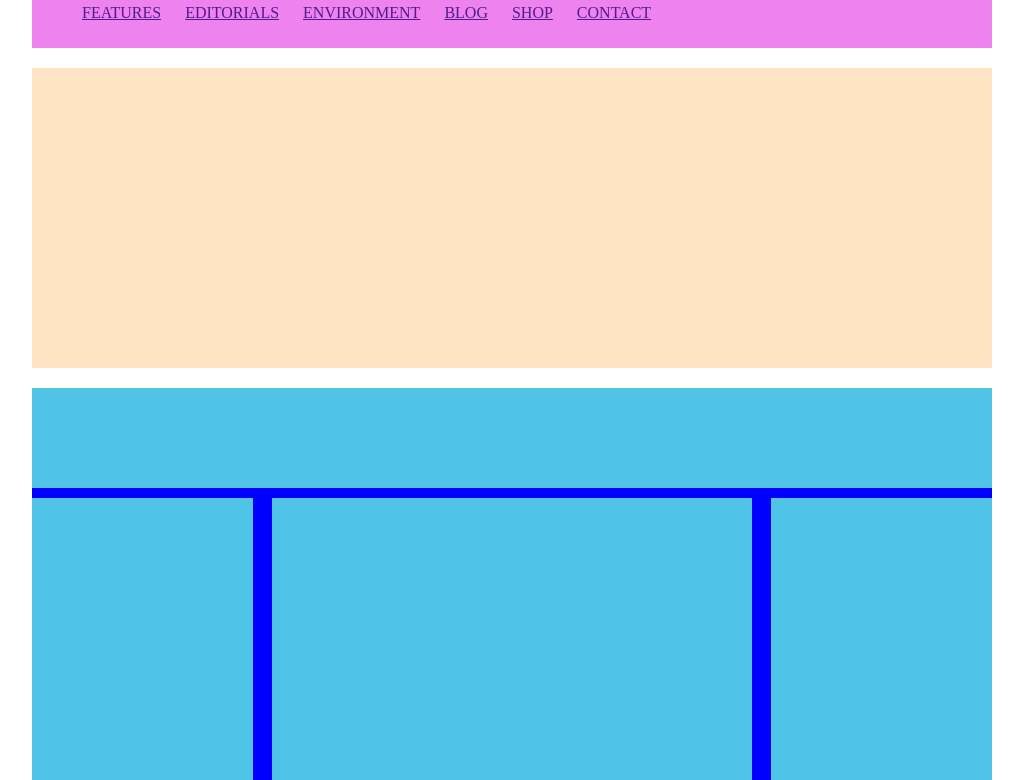
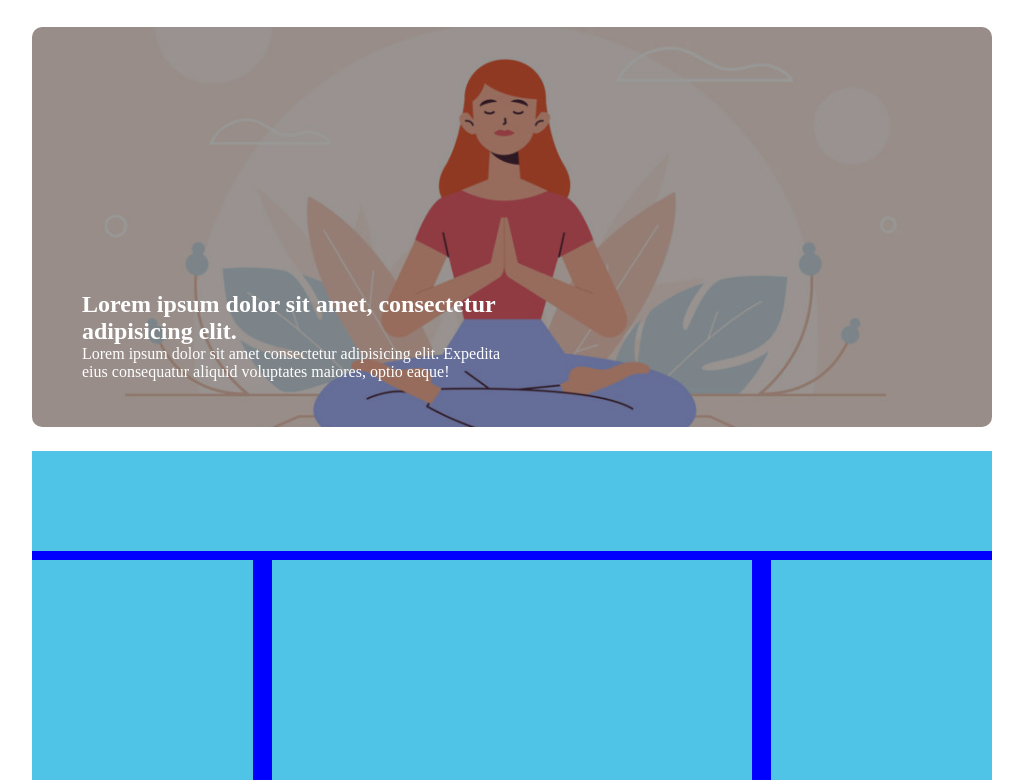
Before and after one commit to mouhcine15/htmlcss-wp, a plain HTML site: page index.html in a window 1280 px wide. Shown: the part 115-895 px from the top of the page, without its empty margins (128-1151 px from the left). Drawn offline with Linux system fonts and the light colour scheme.

Commit message:
prima sezione

```diff
--- a/css/style.css
+++ b/css/style.css
@@ -1,4 +1,8 @@
-
+* {
+    margin: 0;
+    padding: 0;
+    box-sizing: border-box;
+}
 body {
     width: 1000px;
     margin: auto;
@@ -6,9 +10,6 @@ body {
 
 header {
     margin: 20px;
-    /* debug */
-    background-color: violet;
-    /* height: 100px; */
 }
 #logo {
     border-right: 2px solid grey;
@@ -24,9 +25,23 @@ header div li {
 
 #primasezione {
     margin: 20px;
-    /* debug */
-    background-color: bisque;
-    height: 300px;
+    position: relative;
+}
+section img {
+    filter: brightness(60%);
+}
+#big-banner {
+    width: 100%;
+    height: 400px;
+    object-fit: cover;
+    border-radius: 10px;
+}
+.text-image {
+    color: white;
+    position: absolute;
+    left: 50px;
+    bottom: 50px;
+    right: 50%;
 }
 
 #secondasezione {
--- a/index.html
+++ b/index.html
@@ -38,7 +38,15 @@
     <main>
 <!-- PRIMA SEZIONE -->
         <section id="primasezione">
-
+           <img id="big-banner" src="img/banner.jpg" alt="">
+           <div class="text-image">
+               <h2>
+                   Lorem ipsum dolor sit amet, consectetur adipisicing elit.
+               </h2>
+               <p>
+                   Lorem ipsum dolor sit amet consectetur adipisicing elit. Expedita eius consequatur aliquid voluptates maiores, optio eaque!
+               </p>
+           </div>
         </section>
 <!-- SECONDA SEZIONE  -->
         <section id="secondasezione">
```
Also changed, not shown: img/img-4.jpg (deleted), img/img-5.jpg (deleted), img/img-6.jpg (deleted).
